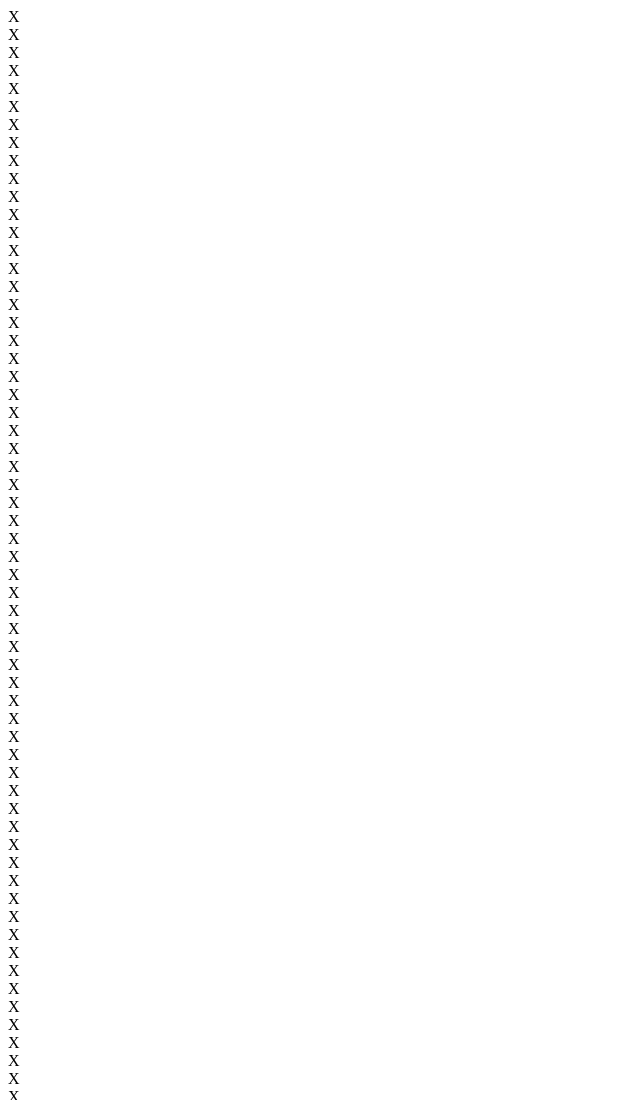
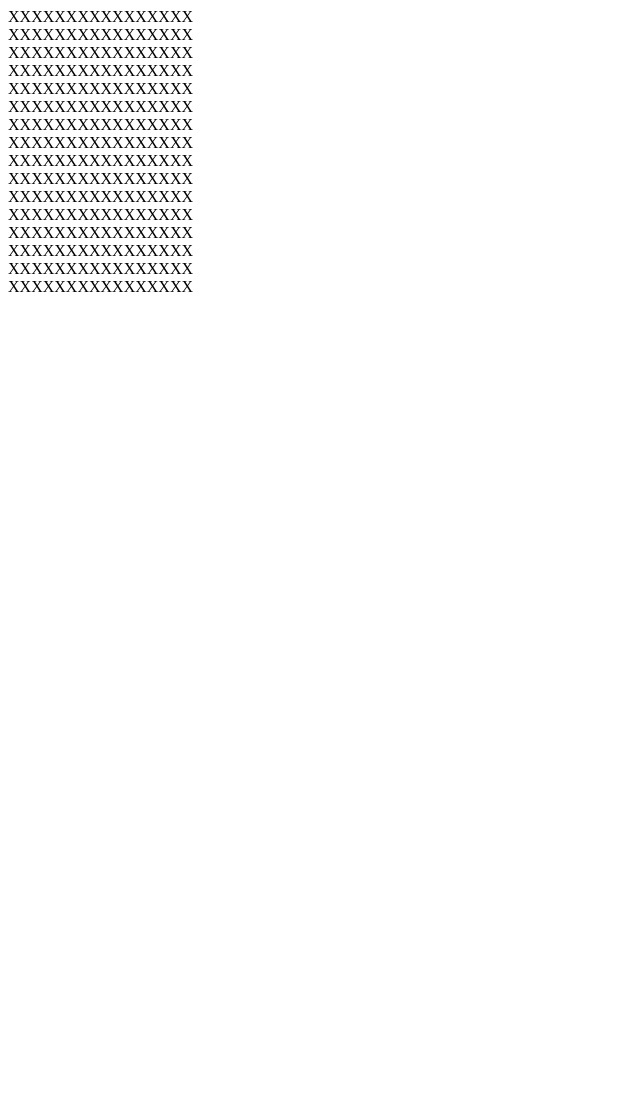
Before and after one commit to j-s-dubs/etch-a-sketch, a plain HTML site: page index.html in a window 1280 px wide. Shown: the top 1100 px of the page, without its empty margins (0-640 px from the left). After the commit the page ends 800 px from the top, so only its background shows below. Drawn offline with Linux system fonts and the light colour scheme.

```diff
--- a/style.css
+++ b/style.css
@@ -1,4 +1,4 @@
-/* #boxes {
-  display: grid;
-  grid-template-columns: auto auto;
-} */
+#boxes {
+  display: flex;
+  flex-direction: row;
+}
```
